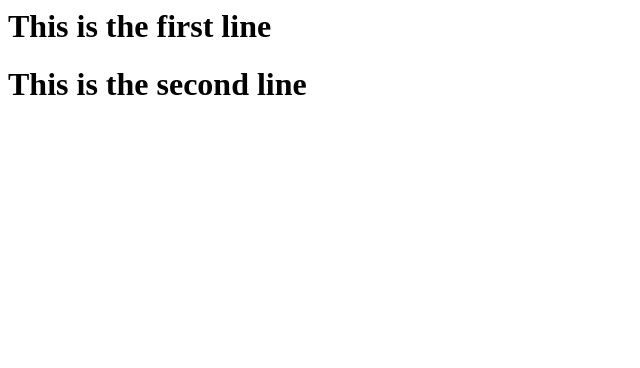
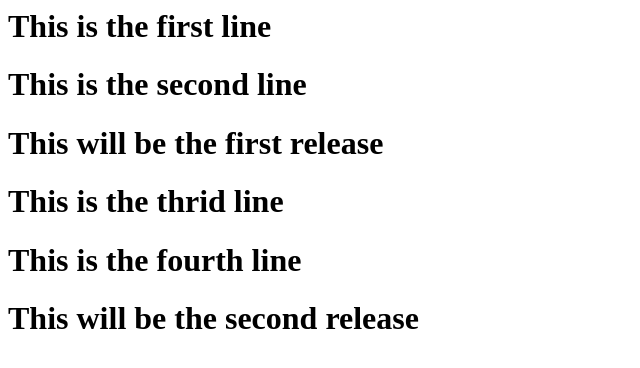
Before and after one commit to Dgruploads/Besant_new_repo, a plain HTML site: page index.html in a window 1280 px wide. Shown: the whole page, without its empty margins (0-640 px from the left). Drawn offline with Linux system fonts and the light colour scheme.

Commit message:
second release

```diff
--- a/index.html
+++ b/index.html
@@ -1,2 +1,7 @@
 <h1>This is the first line</h1>
 <h1>This is the second line</h1>
+<h1>This will be the first release</h1>
+
+<h1>This is the thrid line</h1>
+<h1>This is the fourth line</h1>
+<h1>This will be the second release</h1>
```
Also changed, not shown: 1 other file.
